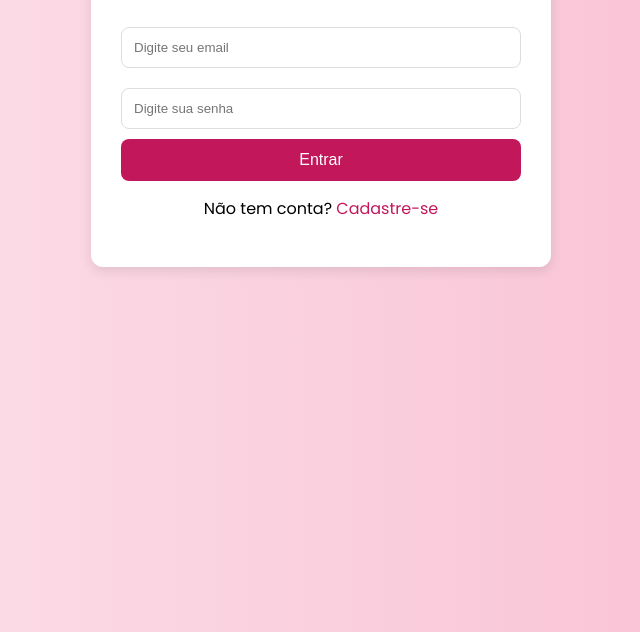
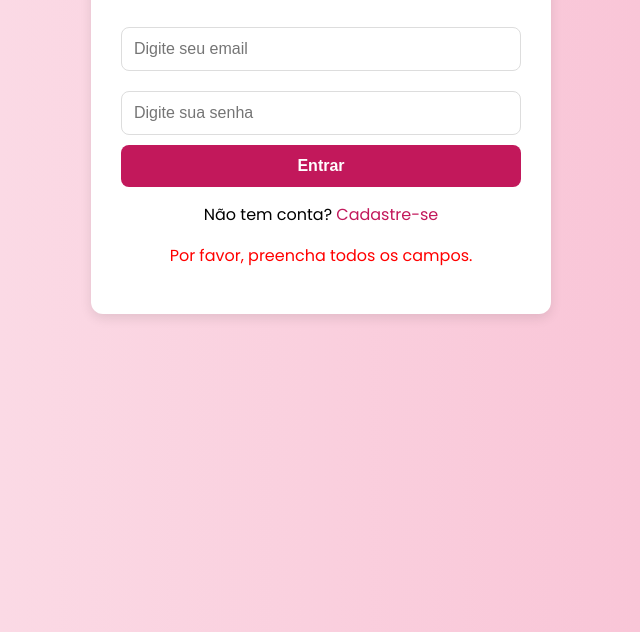
Before and after one commit to Netmovie450/Tarefaporebook, a plain HTML site: page login.html in a window 1280 px wide. Both pictures are taken after a click on the button "Entrar". Shown: the part 168-800 px from the top of the page, without its empty margins (319-959 px from the left). Drawn offline with Linux system fonts and the light colour scheme; no server answers.

Commit message:
Update login.html

```diff
--- a/login.html
+++ b/login.html
@@ -29,6 +29,7 @@
       margin: 10px 0;
       border-radius: 8px;
       border: 1px solid #ddd;
+      font-size: 16px;
     }
     button {
       width: 100%;
@@ -39,6 +40,7 @@
       border-radius: 8px;
       font-size: 16px;
       cursor: pointer;
+      font-weight: bold;
     }
     button:hover {
       background-color: #880e4f;
@@ -51,6 +53,11 @@
       color: #c2185b;
       text-decoration: none;
     }
+    #mensagem {
+      color: red;
+      text-align: center;
+      margin-top: 10px;
+    }
   </style>
 </head>
 <body>
@@ -61,7 +68,7 @@
     <input type="password" id="senha" placeholder="Digite sua senha" required>
     <button onclick="fazerLogin()">Entrar</button>
     <p>Não tem conta? <a href="cadastro.html">Cadastre-se</a></p>
-    <p id="mensagem" style="color: red; text-align: center;"></p>
+    <p id="mensagem"></p>
   </div>
 
   <!-- Firebase SDK compat -->
@@ -84,13 +91,22 @@
   <!-- Lógica de Login -->
   <script>
     function fazerLogin() {
-      const email = document.getElementById('email').value;
-      const senha = document.getElementById('senha').value;
+      const email = document.getElementById('email').value.trim();
+      const senha = document.getElementById('senha').value.trim();
+      const mensagem = document.getElementById('mensagem');
+
+      mensagem.innerText = "";
+
+      if (!email || !senha) {
+        mensagem.innerText = "Por favor, preencha todos os campos.";
+        return;
+      }
 
       firebase.auth().signInWithEmailAndPassword(email, senha)
         .then(userCredential => {
           const userEmail = userCredential.user.email;
-          // Redirecionar se for admin
+
+          // Redirecionar com base no email
           if (userEmail === "netmovie450@gmail.com") {
             window.location.href = "admin.html";
           } else {
@@ -98,7 +114,13 @@
           }
         })
         .catch(error => {
-          document.getElementById('mensagem').innerText = "Erro: " + error.message;
+          let erro = error.message;
+          if (error.code === "auth/user-not-found") {
+            erro = "Usuário não encontrado.";
+          } else if (error.code === "auth/wrong-password") {
+            erro = "Senha incorreta.";
+          }
+          mensagem.innerText = "Erro: " + erro;
         });
     }
   </script>
```
